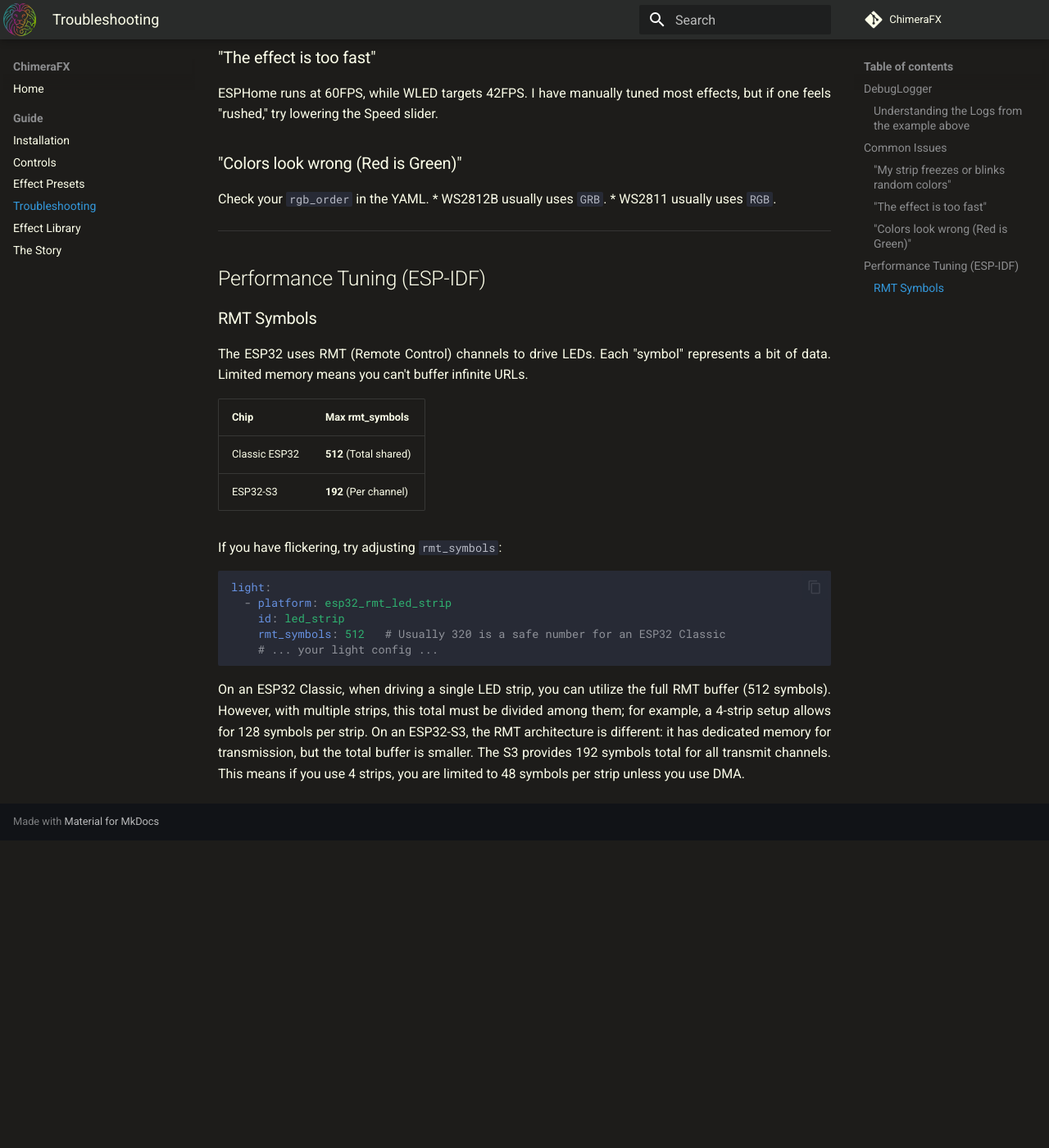
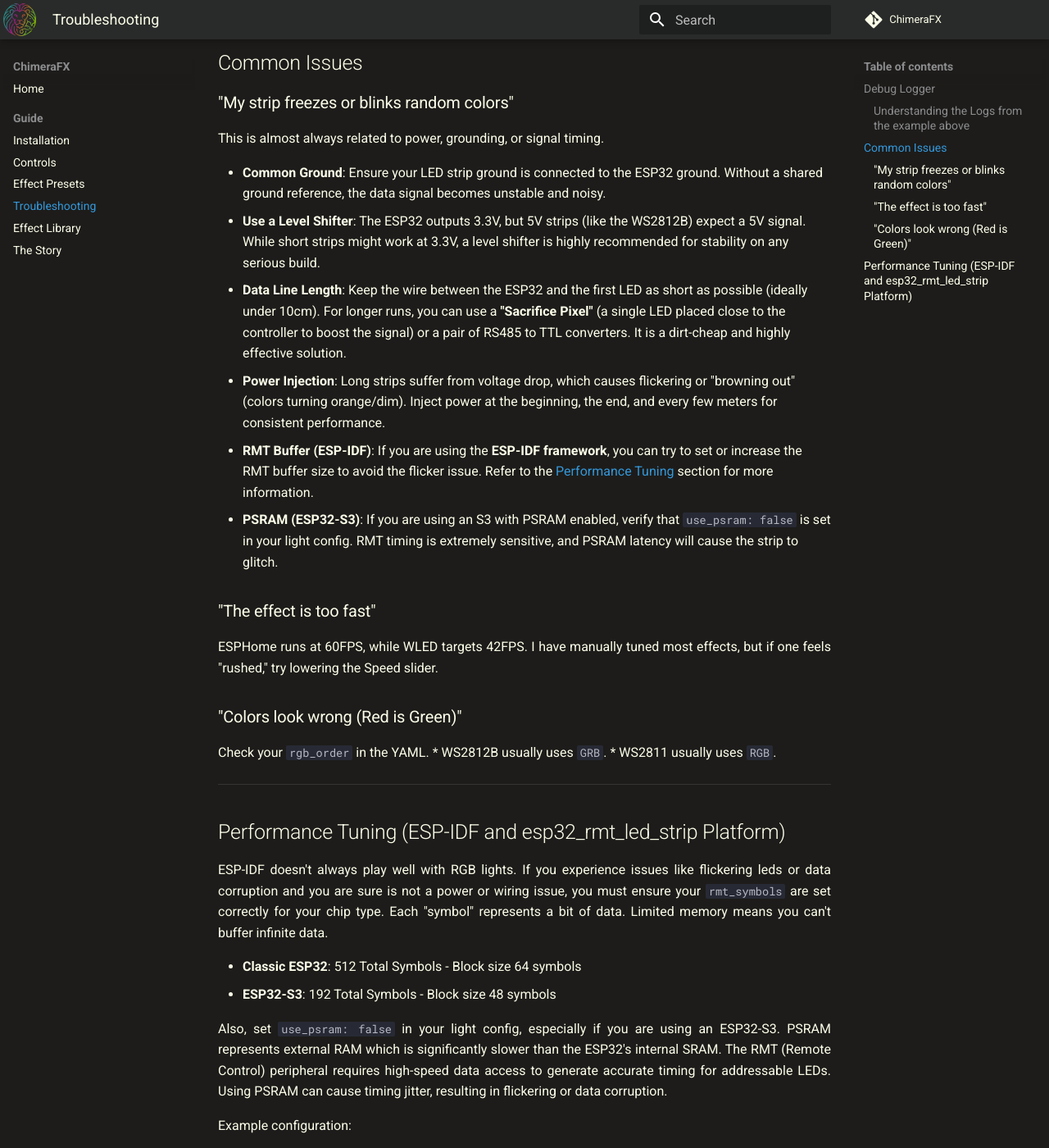
Before and after one commit to effelle/ChimeraFX, an MkDocs documentation site: the page built from docs/Troubleshooting.md, in a window 1280 px wide and 1400 px high, scrolled down 938 px. Shown: the whole window at 82% size. Built offline with MkDocs 1.6.1 and Material for MkDocs 9.7.7, drawn with Linux system fonts in a browser that asks for light colours; comment, search, counter and statistics services are not loaded; before the commit the page ends 1963 px from its top, so only the background shows below that; some of the changed text lies outside the part shown.

Commit message:
Update Troubleshooting and Installation documentation

````diff
--- a/docs/Installation.md
+++ b/docs/Installation.md
@@ -71,13 +71,6 @@
     id: led_strip           # ID of your light
 ```
 
-**Note:** ESP-IDF doesn't always play well with RGB lights. If you experience issues like flickering leds or data corruption and you are sure is not a power or wiring issue, you must ensure your `rmt_symbols` are set correctly for your chip type:
-
-- **Classic ESP32**: 512 Total Symbols - Block size 64 symbols
-- **ESP32-S3**: 192 Total Symbols - Block size 48 symbols
-
-Also, set `use_psram: false` in your light config. PSRAM represents external RAM which is significantly slower than the ESP32's internal SRAM. The RMT (Remote Control) peripheral requires high-speed data access to generate accurate timing for addressable LEDs. Using PSRAM can cause timing jitter, resulting in flickering or data corruption.
-
 ### Option B: Arduino + NeoPixelBus (Simpler)
 
 ```yaml
--- a/docs/Troubleshooting.md
+++ b/docs/Troubleshooting.md
@@ -1,8 +1,10 @@
 # Performance & Troubleshooting
 
-## DebugLogger
-I cannot stress this enough: **DO NOT** enable the logger on a production device if you don't need it. It will slow down your device, but if, for some reason, you need to debug the component, you can enable it just flipping a switch. You can find it on **Diagnostics** tab in Home Assistant.
+## Debug Logger
 
+**Warning**: Please do not enable debug logging on a production device unless necessary. High-level logging increases CPU usage and can slow down your device. If you need to troubleshoot the component, you can toggle the **Debug Switch** found in the **Diagnostics** section of the device in Home Assistant. For safety, this switch automatically reverts to the Off state after a reboot, though it can also be disabled manually at any time. Every light registered trough `cfx_control` will have its own debug switch.
+
+Example:
 ```bash
 [15:46:46.362][I][cfx_diag:227]: [CFX] FPS:55.6 | Time: 18.0ms | Jitter: 0% | Heap: 172kB Free (108kB Max)
 ```
@@ -14,13 +16,23 @@
 *   **Jitter**: The percentage of variation in frame timing. **0-5% is excellent**. Consistently high jitter (>20%) means other components (like WiFi or heavy sensors) are interrupting the LED driver, which causes visible stuttering.
 *   **Heap**: The available RAM on your chip. `172kB Free` is the total free memory, while `108kB Max` is the largest contiguous block. If "Max" is significantly lower than "Free" (< 20kB), memory is fragmented and allocation failures may occur.
 
+---
+
+To be technically accurate, you should specify that the symbol limitation is a characteristic of the **ESP-IDF framework** implementation in ESPHome.
+
+Here is the updated list in your Markdown style:
+
 ## Common Issues
 
 ### "My strip freezes or blinks random colors"
-This is almost always a power or memory/timing issue.
-*   **Check Ground**: Ensure your LED strip ground is connected to the ESP32 ground.
-*   **RMT Buffer**: See "RMT Symbols" below.
-*   **PSRAM**: If you are using an ESP32-S3 with PSRAM, verify `use_psram: false` is set in your light config. RMT does not play well with PSRAM latency.
+This is almost always related to power, grounding, or signal timing.
+
+*   **Common Ground**: Ensure your LED strip ground is connected to the ESP32 ground. Without a shared ground reference, the data signal becomes unstable and noisy.
+*   **Use a Level Shifter**: The ESP32 outputs 3.3V, but 5V strips (like the WS2812B) expect a 5V signal. While short strips might work at 3.3V, a level shifter is highly recommended for stability on any serious build.
+*   **Data Line Length**: Keep the wire between the ESP32 and the first LED as short as possible (ideally under 10cm). For longer runs, you can use a **"Sacrifice Pixel"** (a single LED placed close to the controller to boost the signal) or a pair of RS485 to TTL converters. It is a dirt-cheap and highly effective solution.
+*   **Power Injection**: Long strips suffer from voltage drop, which causes flickering or "browning out" (colors turning orange/dim). Inject power at the beginning, the end, and every few meters for consistent performance.
+*   **RMT Buffer (ESP-IDF)**: If you are using the **ESP-IDF framework**, you can try to set or increase the RMT buffer size to avoid the flicker issue. Refer to the [Performance Tuning](#performance-tuning-esp-idf-and-esp32_rmt_led_strip-platform) section for more information.
+*   **PSRAM (ESP32-S3)**: If you are using an S3 with PSRAM enabled, verify that `use_psram: false` is set in your light config. RMT timing is extremely sensitive, and PSRAM latency will cause the strip to glitch.
 
 ### "The effect is too fast"
 ESPHome runs at 60FPS, while WLED targets 42FPS. I have manually tuned most effects, but if one feels "rushed," try lowering the Speed slider.
@@ -32,26 +44,24 @@
 
 ---
 
-## Performance Tuning (ESP-IDF)
+## Performance Tuning (ESP-IDF and esp32_rmt_led_strip Platform)
 
-### RMT Symbols
+ESP-IDF doesn't always play well with RGB lights. If you experience issues like flickering leds or data corruption and you are sure is not a power or wiring issue, you must ensure your `rmt_symbols` are set correctly for your chip type. Each "symbol" represents a bit of data. Limited memory means you can't buffer infinite data.
 
-The ESP32 uses RMT (Remote Control) channels to drive LEDs. Each "symbol" represents a bit of data. Limited memory means you can't buffer infinite URLs.
+- **Classic ESP32**: 512 Total Symbols - Block size 64 symbols
+- **ESP32-S3**: 192 Total Symbols - Block size 48 symbols
 
-| Chip | Max rmt_symbols |
-|------|-----------------|
-| Classic ESP32 | **512** (Total shared) |
-| ESP32-S3 | **192** (Per channel) |
+Also, set `use_psram: false` in your light config, especially if you are using an ESP32-S3. PSRAM represents external RAM which is significantly slower than the ESP32's internal SRAM. The RMT (Remote Control) peripheral requires high-speed data access to generate accurate timing for addressable LEDs. Using PSRAM can cause timing jitter, resulting in flickering or data corruption.
 
-If you have flickering, try adjusting `rmt_symbols`:
+Example configuration:
 
 ```yaml
 light:
   - platform: esp32_rmt_led_strip
     id: led_strip
-    rmt_symbols: 512   # Usually 320 is a safe number for an ESP32 Classic
+    rmt_symbols: 192   # Usually 320 is a safe number for ESP32 Classic, 192 for ESP32-S3
+    use_psram: false
     # ... your light config ...
 ```
 
-On an ESP32 Classic, when driving a single LED strip, you can utilize the full RMT buffer (512 symbols). However, with multiple strips, this total must be divided among them; for example, a 4-strip setup allows for 128 symbols per strip.
-On an ESP32-S3, the RMT architecture is different: it has dedicated memory for transmission, but the total buffer is smaller. The S3 provides 192 symbols total for all transmit channels. This means if you use 4 strips, you are limited to 48 symbols per strip unless you use DMA.
+On an ESP32 Classic, when driving a single LED strip, you can utilize the full RMT buffer (512 symbols). However, with multiple strips, this total must be divided among them. On an ESP32-S3, the RMT architecture is different: it has dedicated memory for transmission, but the total buffer is smaller. The S3 provides 192 symbols total for all transmit channels. This means if you use 4 strips, you are limited to 48 symbols per strip unless you use DMA.
````
